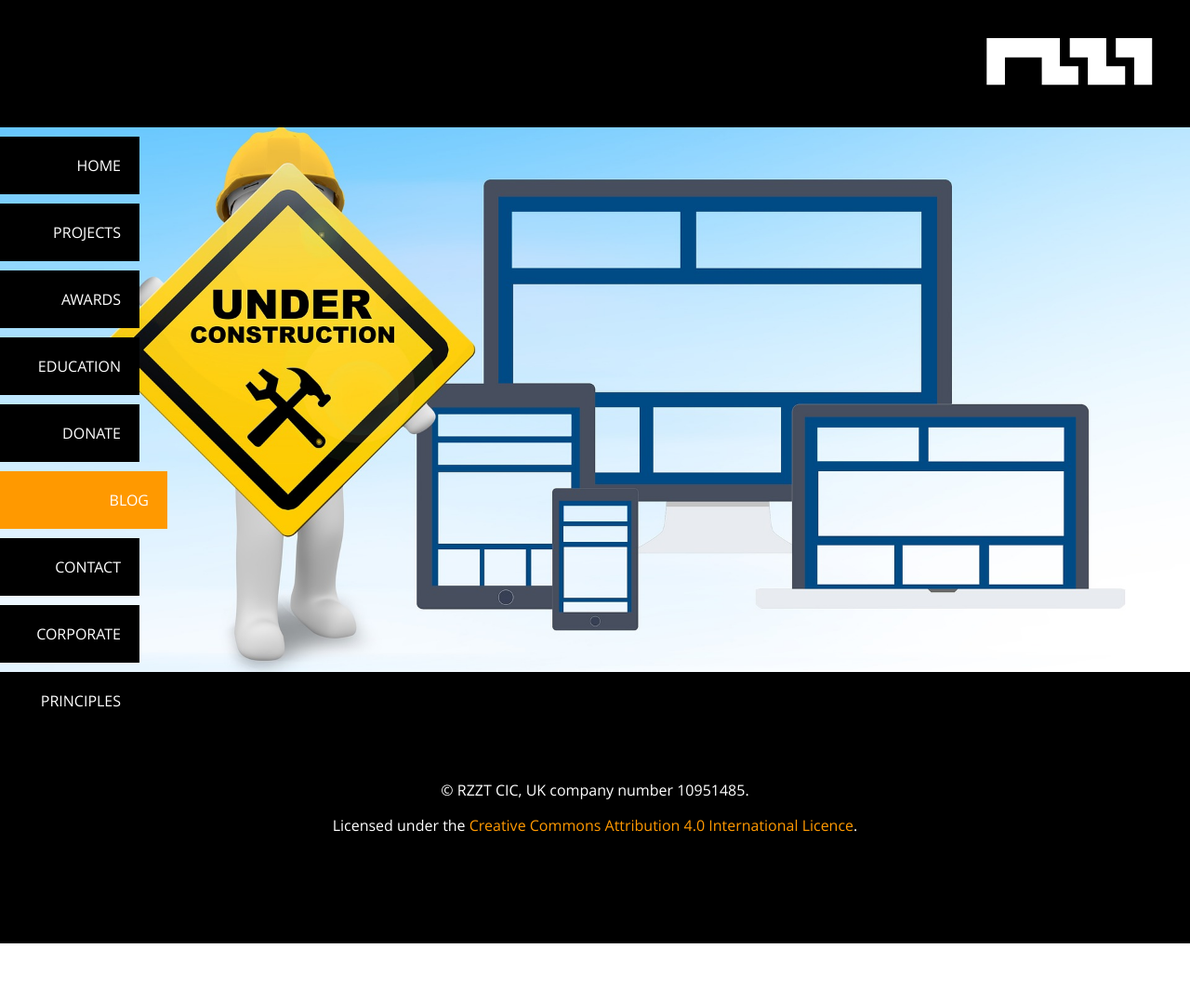
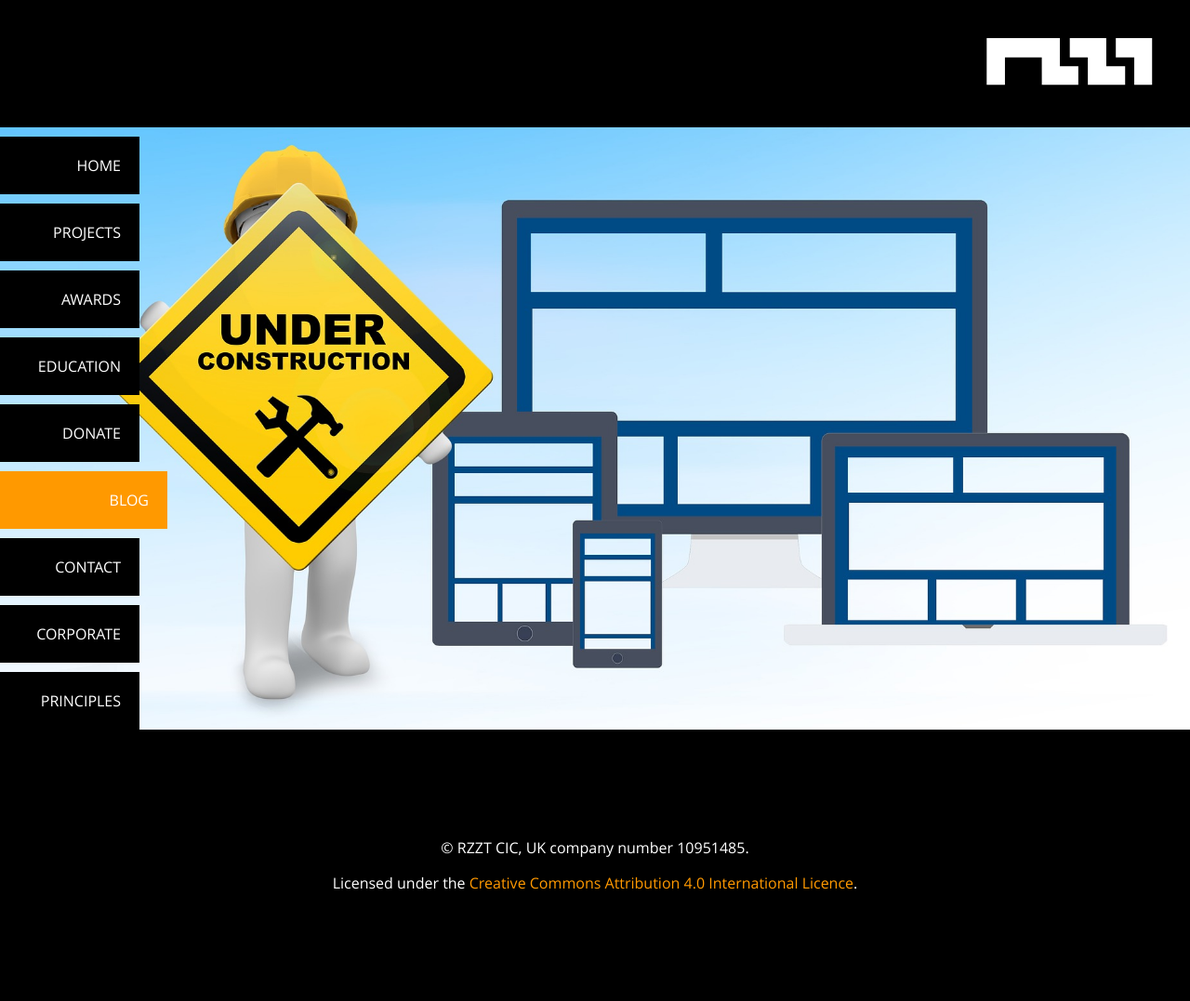
Before and after one commit to RZZT/website, a Jekyll site: the page built from blog.md, in a window 1280 px wide. Shown: the whole page at 93% size. Built offline with Jekyll 4.4.1, drawn with Linux system fonts in a browser that asks for light colours; before the commit the page ends 1015 px from its top, so only the background shows below that.

Commit message:
Under construction height fix

```diff
--- a/_sass/_base.scss
+++ b/_sass/_base.scss
@@ -74,7 +74,7 @@ h3 {
 .under-construction {
     width: 100%;
     background-image: url(https://rzzt.io/images/under_construction.jpg);
-    height: 586px;
+    height: 648px;
     margin-bottom: -10px;
     background-position: center left;
     background-size: cover;
```
